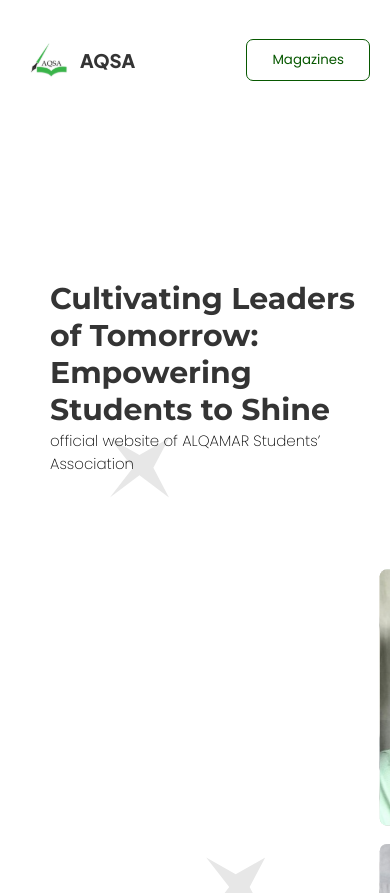
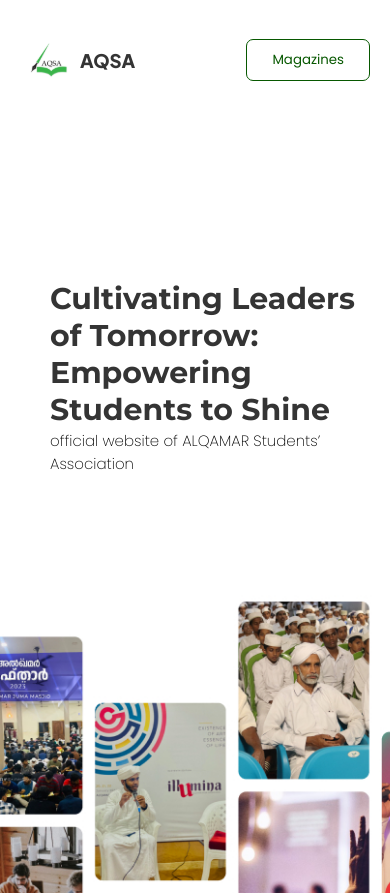
Before and after one commit to Faiz-wdr/aqsa-web, a React (Create React App) app: page / in a window 390 px wide. Shown: the top 895 px of the page. Built offline with nearby package versions, Linux system fonts and the light colour scheme.

Commit message:
new-bg-added

```diff
--- a/src/Components/Contact.js
+++ b/src/Components/Contact.js
@@ -64,7 +64,7 @@ const Contact = () => {
           <div className="contact-item">
             <FontAwesomeIcon icon={faMapMarkerAlt} className="contact-icon" />
             <p className="contact-text">Companymukku, NITC, Kozhikode, <br></br>
-   &nbsp;&nbsp;  Kerala, India, 673601, 0465 22 88 313</p>
+   <span className='space'>&nbsp;&nbsp;</span>  Kerala, India, 673601, 0465 22 88 313</p>
           </div>
         </div>
       </div>
--- a/src/Components/contact.css
+++ b/src/Components/contact.css
@@ -121,6 +121,12 @@ font-size: 18px;
         margin-left: 0px;
 
     }
+.space{
+  display: none;
+}
+    .contact-item p{
+      font-size: 16px;
+    }
 
     .contact-input,
     .contact-textarea {
--- a/src/Pages/LandingPage.css
+++ b/src/Pages/LandingPage.css
@@ -27,6 +27,11 @@
   }
 
   @media screen and (max-width: 768px) {
+    .hero-section {
+      background-image: url(../Assets/img/Mobile-bg.jpg);
+      background-size: cover;
+    }
+
 
     .hero-text{
 
```
Also changed, not shown: src/Assets/img/Mobile-bg.jpg (added).
